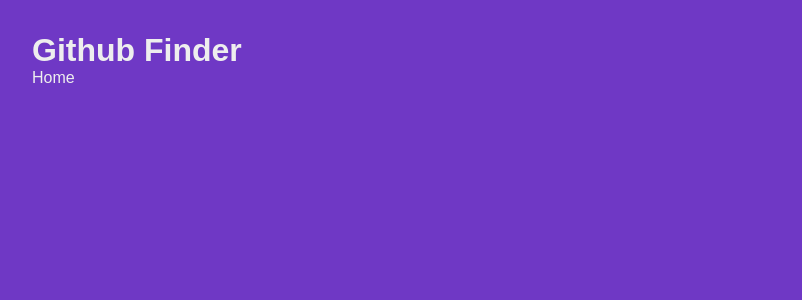
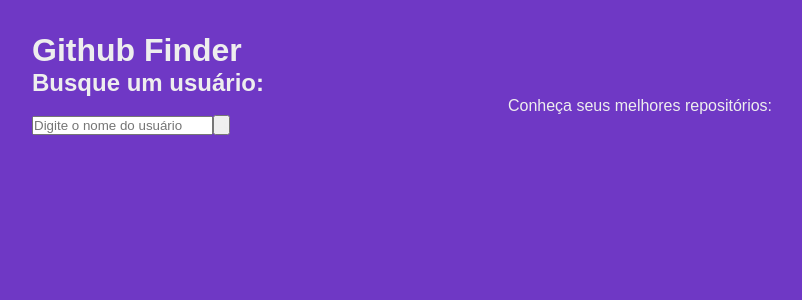
Before and after one commit to JethroTiago/github-finder, a React (Vite) app: page / in a window 1280 px wide. Shown: the top 300 px of the page, without its empty margins (0-802 px from the left). Built offline with nearby package versions, Linux system fonts and the light colour scheme; a web font is replaced by a local one.

Commit message:
Added Search in home page

```diff
--- a/src/components/Search.tsx
+++ b/src/components/Search.tsx
@@ -1,8 +1,17 @@
-import React from 'react'
+import { BsSearch } from 'react-icons/bs';
 
 const Search = () => {
   return (
-    <div>Search</div>
+    <div>
+        <h2>Busque um usuário:</h2>
+        <p>Conheça seus melhores repositórios:</p>
+        <div>
+            <input type="text" placeholder='Digite o nome do usuário' />
+            <button>
+                <BsSearch />
+            </button>
+        </div>
+    </div>
   )
 }
 
--- a/src/routes/Home.tsx
+++ b/src/routes/Home.tsx
@@ -1,7 +1,11 @@
-import React from "react";
+import Search from "../components/Search";
 
 const Home = () => {
-  return <div>Home</div>;
+  return (
+  <div>
+    <Search />
+  </div>
+  );
 };
 
 export default Home;
```
Also changed, not shown: 1 other file (tests, documents, lock files or other folders).
